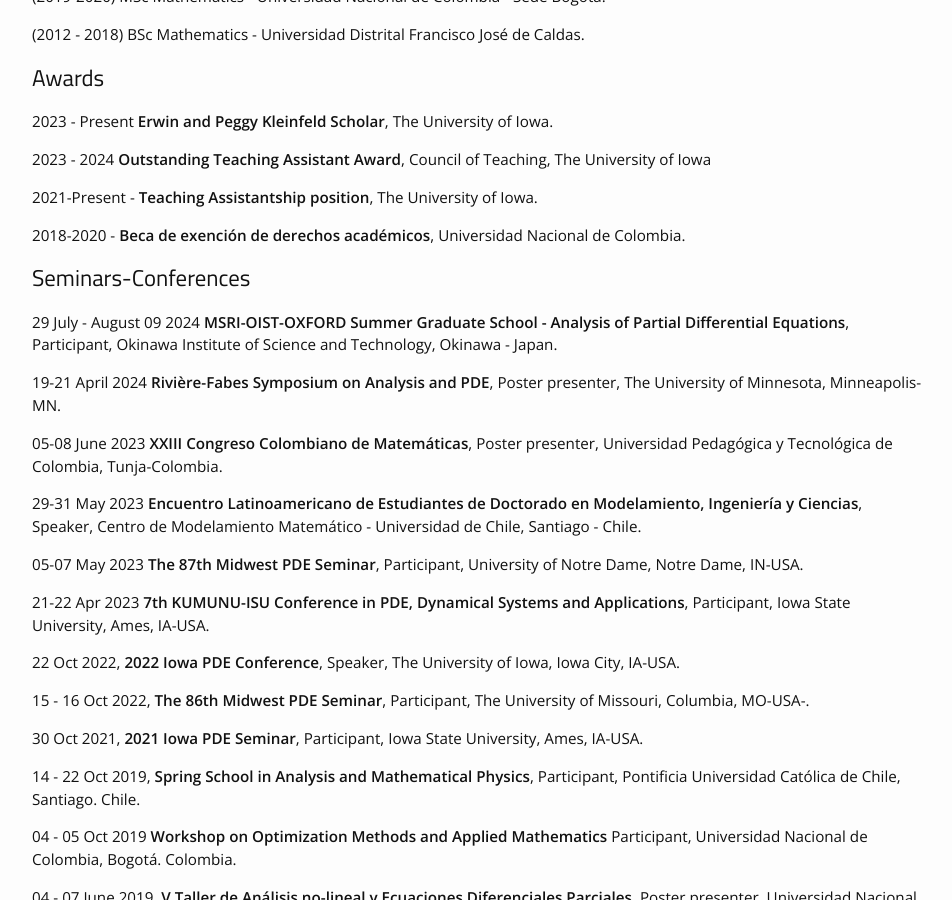
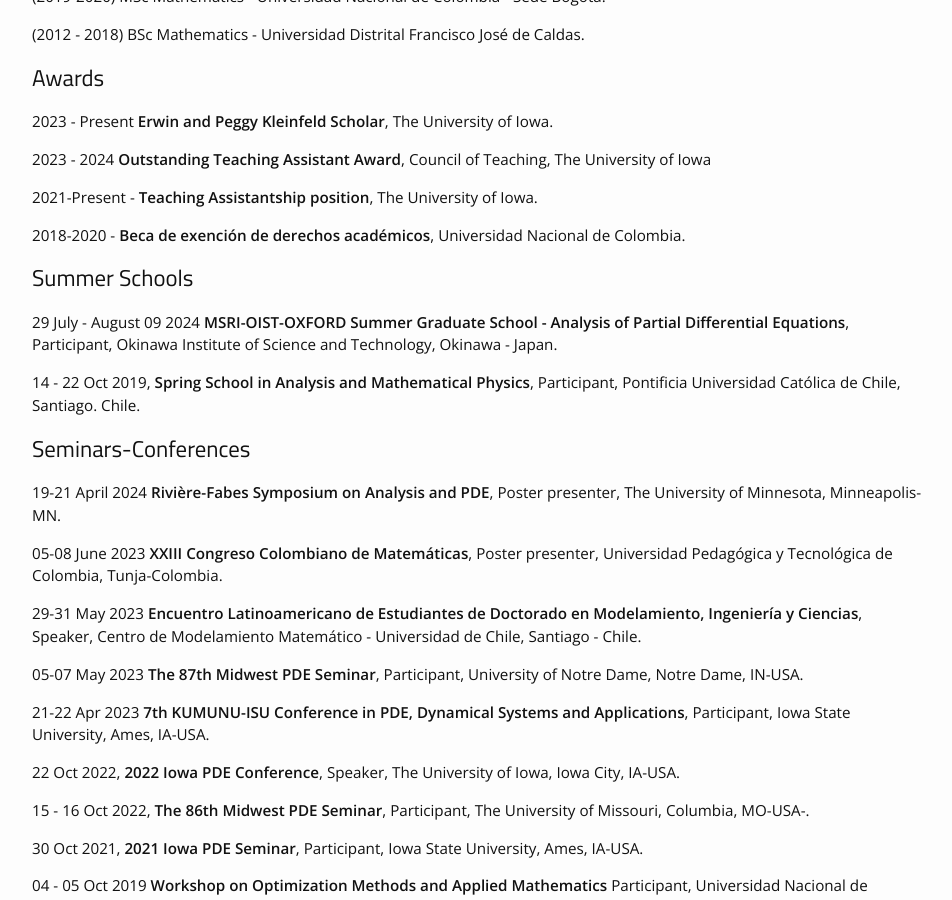
Before and after one commit to jdavidbel/jdavidbel.github.io, a Jekyll site: the page built from cv.md, in a window 1280 px wide and 900 px high, scrolled down 256 px. Shown: the whole window, without its empty margins (163-1115 px from the left). Built offline with Jekyll 4.4.1, drawn with Linux system fonts in a browser that asks for light colours; part of the change alters nothing that is shown.

Commit message:
dded section of summer schools

```diff
--- a/cv.md
+++ b/cv.md
@@ -23,10 +23,15 @@ permalink: /cv/
 
 2018-2020 - **Beca de exención de derechos académicos**, Universidad Nacional de Colombia.
 
+## Summer Schools
+
+29 July - August 09 2024 **MSRI-OIST-OXFORD Summer Graduate School - Analysis of Partial Differential Equations**, Participant, Okinawa Institute of Science and Technology, Okinawa - Japan.
+
+
+14 - 22 Oct 2019, **Spring School in Analysis and Mathematical Physics**, Participant, Pontificia Universidad Católica de Chile, Santiago. Chile.
 
 ## Seminars-Conferences
 
-29 July - August 09 2024 **MSRI-OIST-OXFORD Summer Graduate School - Analysis of Partial Differential Equations**, Participant, Okinawa Institute of Science and Technology, Okinawa - Japan.
 
 19-21 April 2024 **Rivière-Fabes Symposium on Analysis and PDE**, Poster presenter, The University of Minnesota, Minneapolis- MN.
 
@@ -43,8 +48,6 @@ permalink: /cv/
 15 - 16 Oct 2022, **The 86th Midwest PDE Seminar**, Participant, The University of Missouri, Columbia, MO-USA-.
 
 30 Oct 2021, **2021 Iowa PDE Seminar**, Participant, Iowa State University, Ames, IA-USA.
-
-14 - 22 Oct 2019, **Spring School in Analysis and Mathematical Physics**, Participant, Pontificia Universidad Católica de Chile, Santiago. Chile.
 
 04 - 05 Oct 2019 **Workshop on Optimization Methods and Applied Mathematics** Participant, Universidad Nacional de Colombia, Bogotá. Colombia.
 
```
